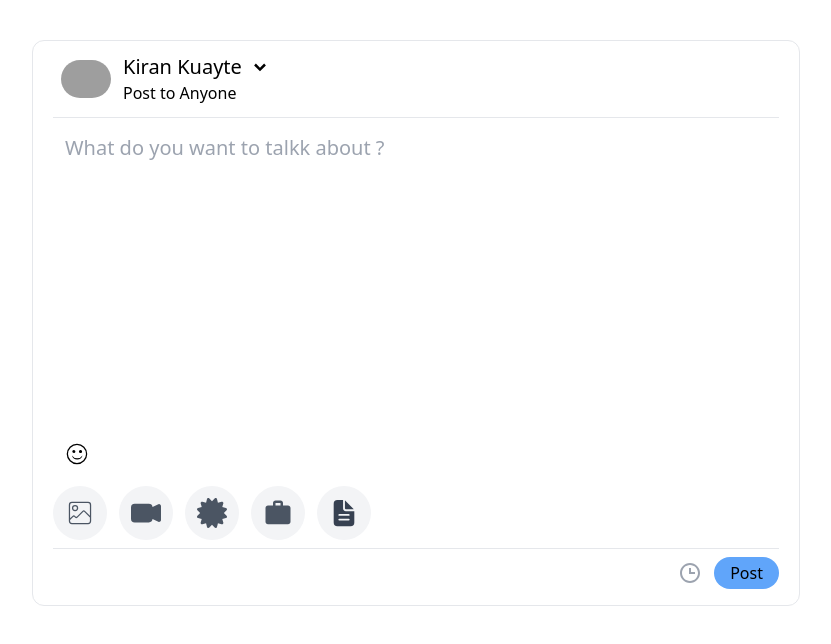
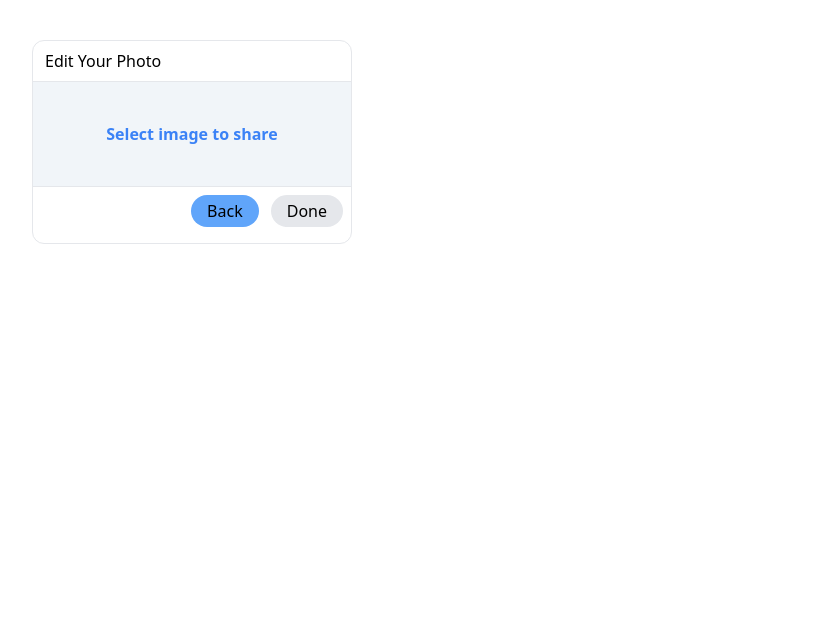
Before and after one commit to kirankuyate2157/Compomponents, a React (Vite) app: page / in a window 1280 px wide. Shown: the top 644 px of the page, without its empty margins (224-1055 px from the left). Built offline with nearby package versions, Linux system fonts and the light colour scheme; grey boxes are pictures that could not be loaded.

Commit message:
photos edit

```diff
--- a/src/App.jsx
+++ b/src/App.jsx
@@ -1,10 +1,10 @@
-import WritePost from "./components/WritePost";
+import EditPhoto from "./components/EditPhoto";
 
 function App() {
   return (
     <>
-      <div className='mx-[20%] my-10 border rounded-xl p-2'>
-        <WritePost />
+      <div className='mx-[20%] my-10 '>
+        <EditPhoto />
       </div>
     </>
   );
--- a/src/components/EditPhoto.jsx
+++ b/src/components/EditPhoto.jsx
@@ -1,7 +1,57 @@
-import React from "react";
+import React, { useState } from "react";
 
 const EditPhoto = () => {
-  return <div></div>;
+  const [selectedImage, setSelectedImage] = useState(null);
+
+  const handleImageChange = (e) => {
+    const file = e.target.files[0];
+    setSelectedImage(file);
+  };
+
+  return (
+    <div className='py-2 w-80 border rounded-xl'>
+      <h1 className='px-3'>Edit Your Photo</h1>
+      <hr className='mt-2 text-black' />
+      <label
+        className={`flex text-blue-500 font-bold justify-center items-center ${
+          selectedImage ? "" : "py-10"
+        } hover:bg-gray-200 cursor-pointer bg-slate-100`}
+      >
+        <input
+          type='file'
+          accept='image/*'
+          className='hidden'
+          onChange={handleImageChange}
+        />
+        {selectedImage ? (
+          <div className='relative w-full h-56 overflow-auto'>
+            <img
+              src={URL.createObjectURL(selectedImage)}
+              alt='Selected Image'
+              className='w-full h-auto '
+            />
+          </div>
+        ) : (
+          "Select image to share"
+        )}
+      </label>
+      <hr className='mb-2 text-black' />
+      <div className='flex justify-end items-center gap-3 m-2'>
+        <button className='px-4 py-1 bg-blue-400 rounded-2xl hover:bg-blue-500 items-center'>
+          Back
+        </button>
+        <button
+          className={`px-4 py-1   rounded-2xl items-center ${
+            selectedImage
+              ? "bg-blue-400 rounded-2xl hover:bg-blue-500"
+              : "bg-gray-200 hover:shadow-xl pointer-events-none"
+          }`}
+        >
+          Done
+        </button>
+      </div>
+    </div>
+  );
 };
 
 export default EditPhoto;
```
